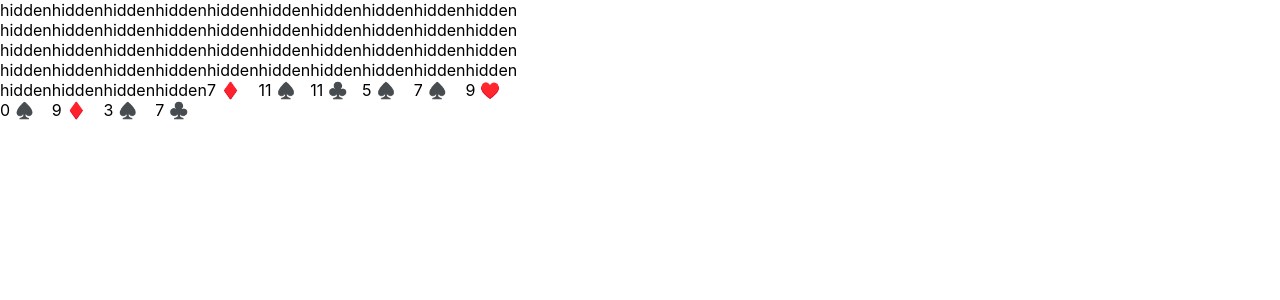
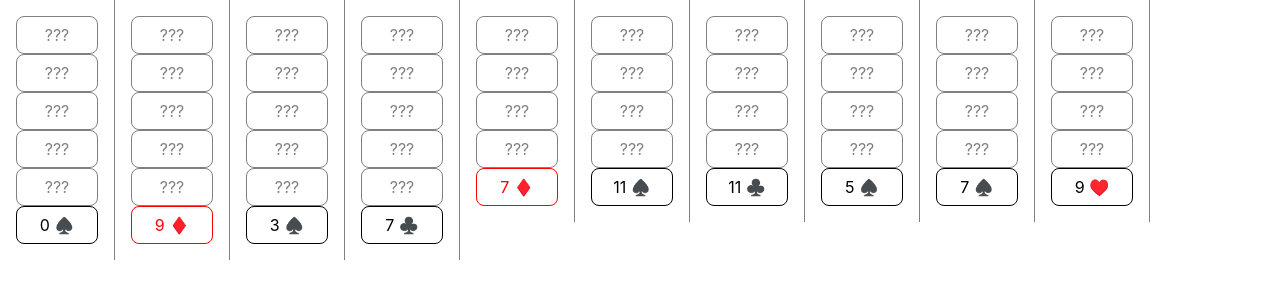
Before and after one commit to mpaulweeks/spider-solitaire, a React (Create React App) app: page / in a window 1280 px wide. Shown: the top 300 px of the page. Built offline with nearby package versions, Linux system fonts and the light colour scheme.

Commit message:
style the columns and cards

```diff
--- a/src/fe/ViewCard.tsx
+++ b/src/fe/ViewCard.tsx
@@ -1,5 +1,16 @@
 import React from 'react';
 import { Card } from "../logic";
+
+import styled from 'styled-components';
+const CompCard = styled.div<{ color: string }>`
+  --suit: ${props => props.color};
+  padding: 0.5em;
+  width: 4em;
+  text-align: center;
+  color: var(--suit);
+  border: 1px solid var(--suit);
+  border-radius: 0.5em;
+`;
 
 const suitToSymbol = [
   '♥️',
@@ -9,15 +20,18 @@ const suitToSymbol = [
 ];
 
 export function ViewCard(props: { card: Card }) {
+  const { card } = props;
+  if (card.state.faceUp) {
+    const color = card.suit === 2 ? 'red' : 'black';
+    return (
+      <CompCard color={color}>
+        {card.value} {suitToSymbol[card.suit]}
+      </CompCard>
+    )
+  }
   return (
-    <div>
-      {props.card.state.faceUp ? (
-        <div>
-          {props.card.value} {suitToSymbol[props.card.suit]}
-        </div>
-      ) : (
-        <div>hidden</div>
-      )}
-    </div>
+    <CompCard color='grey'>
+      ???
+    </CompCard>
   );
 }
--- a/src/fe/ViewColumn.tsx
+++ b/src/fe/ViewColumn.tsx
@@ -9,6 +9,9 @@ const CompColumn = styled.div`
   justify-content: flex-start;
   align-items: flex-start;
   flex-wrap: nowrap;
+
+  padding: 1em;
+  border-right: 1px solid grey;
 `;
 
 export function ViewColumn(props: { column: Column }) {
```
